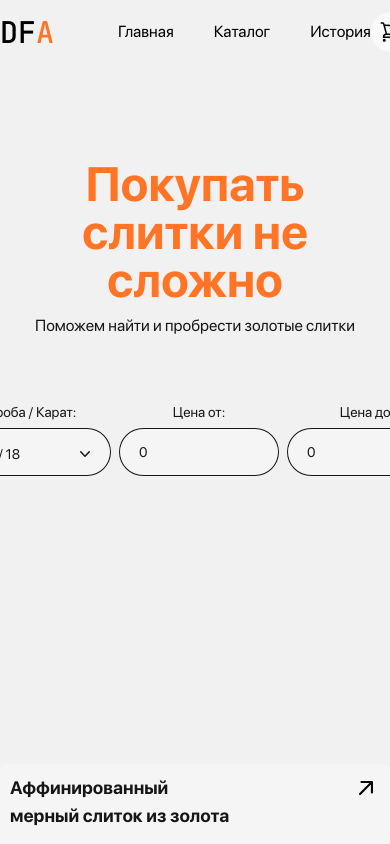
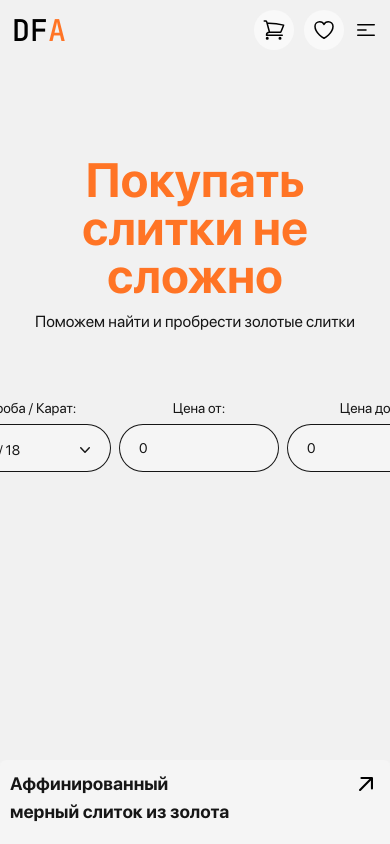
Before and after one commit to HydroOx1d/dfa, a Next.js app: page / in a window 390 px wide. Shown: the top 844 px of the page. Built offline with nearby package versions, Linux system fonts and the light colour scheme.

Commit message:
header adaptive

```diff
--- a/app/globals.css
+++ b/app/globals.css
@@ -18,6 +18,7 @@ body {
   overflow: hidden;
   display: flex;
   flex-direction: column;
+  position: ;
 }
 
 .main {
--- a/components/header/Header.tsx
+++ b/components/header/Header.tsx
@@ -3,50 +3,93 @@
 import React from 'react';
 import { jetBrainsMono } from '@/utils/fonts';
 import Link from 'next/link';
-import { HeartIcon, ShoppingCartIcon } from '@heroicons/react/24/outline';
+import { HeartIcon, ShoppingCartIcon, Bars3CenterLeftIcon } from '@heroicons/react/24/outline';
 
 function Header() {
+  const [navIsOpen, setNavIsOpen] = React.useState(false);
+
+  React.useEffect(() => {
+    if (navIsOpen) {
+      document.body.style.overflow = 'hidden';
+    } else {
+      document.body.style.overflow = 'auto';
+    }
+  }, [navIsOpen]);
+
   return (
     <header className="header py-2.5">
-      <div className="container mx-auto flex items-center">
-        <div className={`logo ${jetBrainsMono.className} text-3xl mr-16`}>
+      <div className="container mx-auto flex items-center px-3">
+        <div
+          className={`logo ${jetBrainsMono.className} text-3xl mr-16 relative z-20`}
+        >
           <span>DF</span>
           <span className="text-orange">A</span>
         </div>
-        <nav className="nav flex">
-          <Link href="/" className="mr-10 hover:text-orange transition-colors">
-            Главная
-          </Link>
-          <Link
-            href="/products"
-            className="mr-10 hover:text-orange transition-colors"
-          >
-            Каталог
-          </Link>
-          <Link href="/history" className="hover:text-orange transition-colors">
-            История
-          </Link>
-        </nav>
+        <div
+          className={`fixed overflow-auto z-10 bg-bgColor h-screen w-full left-0 top-0 lg:static lg:w-auto lg:h-auto ${
+            !navIsOpen && 'hidden'
+          }`}
+        >
+          <nav className="flex flex-col justify-center px-4 pb-4 pt-20 h-full lg:h-auto lg:p-0 lg:bg-transparent lg:justify-normal lg:flex-row">
+            <Link
+              href="/"
+              className="lg:mr-10 text-3xl lg:text-base mb-16 lg:mb-0 hover:text-orange transition-colors"
+            >
+              Главная
+            </Link>
+            <Link
+              href="/products"
+              className="lg:mr-10 text-3xl lg:text-base mb-16 lg:mb-0 hover:text-orange transition-colors"
+            >
+              Каталог
+            </Link>
+            <Link
+              href="/history"
+              className="text-3xl lg:text-base mb-16 lg:mb-0 hover:text-orange transition-colors"
+            >
+              История
+            </Link>
+
+            <div className="flex lg:hidden mt-auto">
+              <Link
+                href="/login"
+                className="basis-2/4 flex justify-center bg-white py-2.5 px-8 rounded-full mr-2.5"
+              >
+                Войти
+              </Link>
+              <Link
+                href="/register"
+                className="basis-2/4 flex justify-center bg-darkGray text-white py-2.5 px-8 rounded-full"
+              >
+                Зарегистрироваться
+              </Link>
+            </div>
+          </nav>
+        </div>
         <div className="flex items-center ml-auto">
-          <div className="rounded-full bg-white p-2 cursor-pointer mr-2.5">
+          <div className="rounded-full bg-white p-2 cursor-pointer mr-2.5 relative z-20">
             <ShoppingCartIcon className="w-6" />
           </div>
-          <div className="rounded-full bg-white p-2 cursor-pointer mr-2.5">
+          <div className="rounded-full bg-white p-2 cursor-pointer mr-2.5 relative z-20">
             <HeartIcon className="w-6" />
           </div>
           <Link
             href="/login"
-            className="bg-white py-2.5 px-8 rounded-full mr-2.5"
+            className="bg-white py-2.5 px-8 rounded-full mr-2.5 lg:block hidden"
           >
             Войти
           </Link>
           <Link
             href="/register"
-            className="bg-darkGray text-white py-2.5 px-8 rounded-full"
+            className="bg-darkGray text-white py-2.5 px-8 rounded-full lg:block hidden"
           >
             Зарегистрироваться
           </Link>
         </div>
+        <Bars3CenterLeftIcon
+          className="w-6 lg:hidden block relative z-20"
+          onClick={() => setNavIsOpen((prev) => !prev)}
+        />
       </div>
     </header>
   );
--- a/tailwind.config.js
+++ b/tailwind.config.js
@@ -6,6 +6,7 @@ module.exports = {
   ],
   theme: {
     colors: {
+      transparent: 'transparent',
       black: '#111111',
       white: '#F9F9F9',
       darkGray: '#161616',
@@ -13,6 +14,7 @@ module.exports = {
       silver: '#C9C9C9',
       black2: '#222222',
       lightGray: '#F5F5F5',
+      bgColor: '#F1F1F1',
     },
     extend: {},
   },
```
